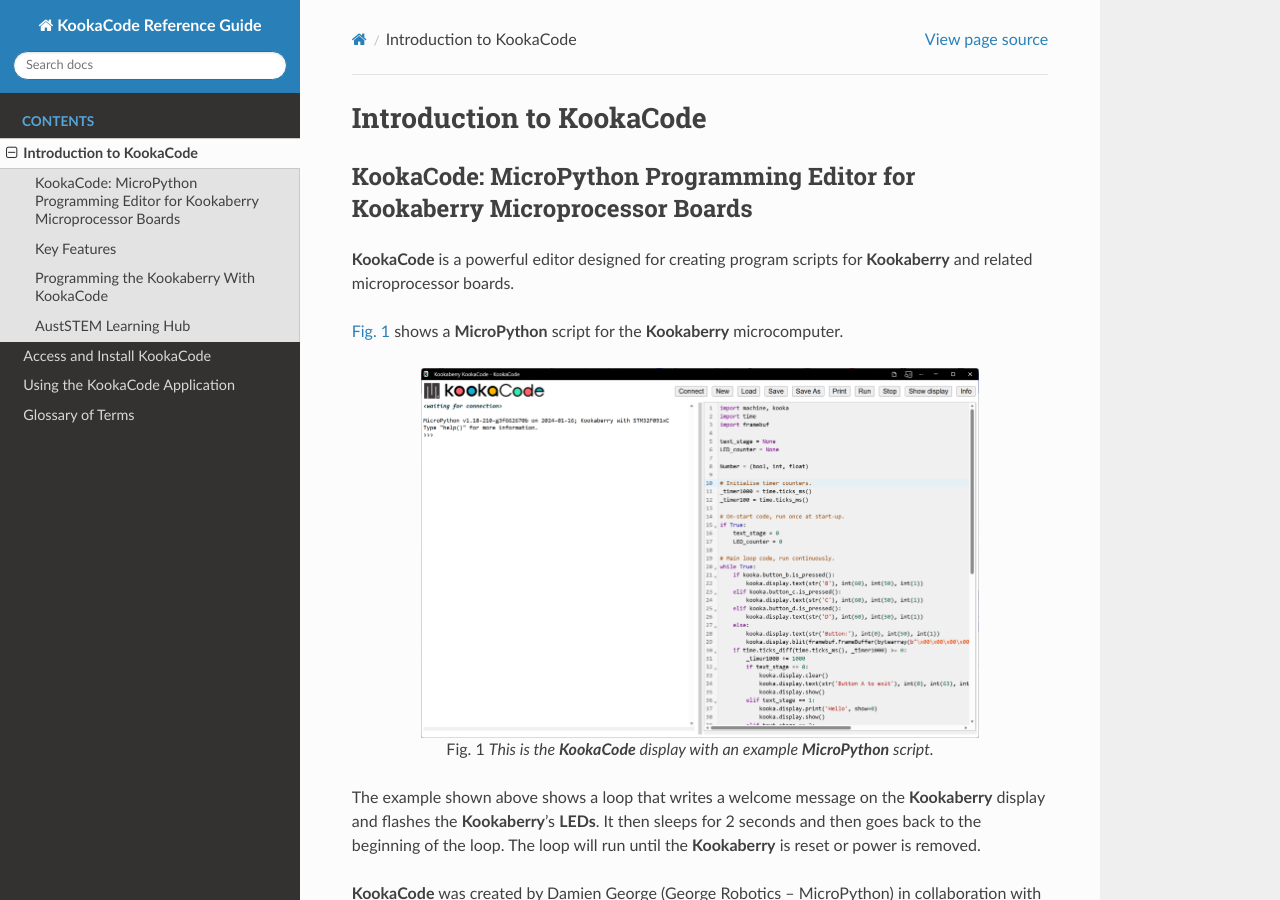
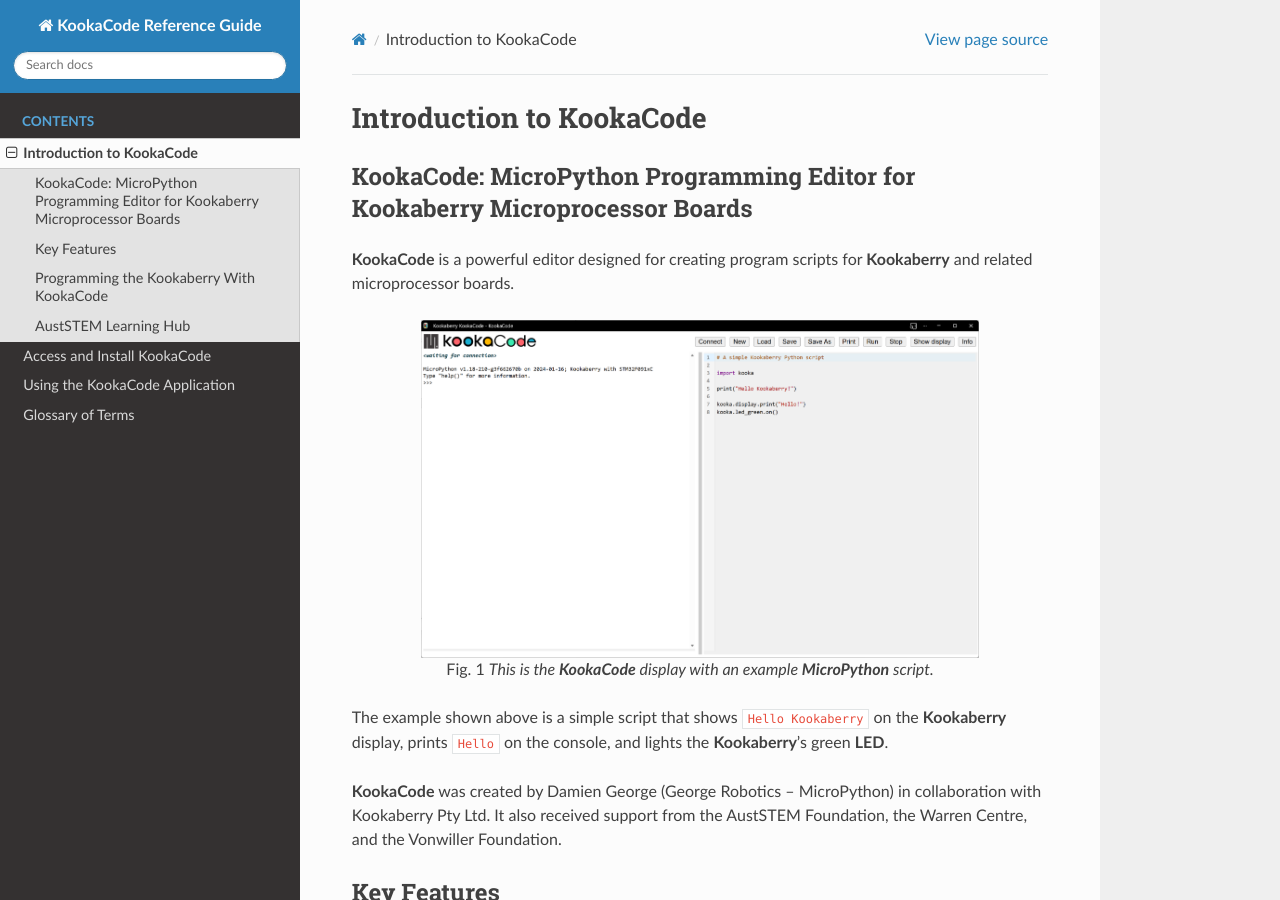
Before and after one commit to TDStrasser/KookaCode-Reference-Guide, a Sphinx documentation site: the page built from docs/source/introduction.rst, in a window 1280 px wide and 900 px high. Built offline with Sphinx 7.4.7 and the Read the Docs theme 3.1.0, drawn with Linux system fonts in a browser that asks for light colours.

Commit message:
Miscellaneous edits and corrections

```diff
--- a/docs/source/index.rst
+++ b/docs/source/index.rst
@@ -33,7 +33,7 @@
 
    If errors or issues are found in the **KookaCode Reference Guide** please `post an issue on GitHub`_.
 
-.. _post an issue on GitHub: https://github.com/TDStrasser/KookaCode-Reference/issues
+.. _post an issue on GitHub: https://github.com/TDStrasser/KookaCode-Reference-Guide/issues
 
 
 :Copyright:
--- a/docs/source/introduction.rst
+++ b/docs/source/introduction.rst
@@ -6,18 +6,16 @@
 
 **KookaCode** is a powerful editor designed for creating program scripts for **Kookaberry** and related microprocessor boards.
 
-:numref:`welcomescript` shows a **MicroPython** script for the **Kookaberry** microcomputer.
-
-.. _welcomescript:
-.. figure:: images/kcode-welcome-script.png
+.. _simplescript:
+.. figure:: images/kcode-simple-script.png
    :width: 80%
    :align: center
 
 
    This is the **KookaCode** display with an example **MicroPython** script.
 
-The example shown above shows a loop that writes a welcome message on the **Kookaberry** display and flashes the **Kookaberry**'s **LEDs**.
-It then sleeps for 2 seconds and then goes back to the beginning of the loop.  The loop will run until the **Kookaberry** is reset or power is removed.
+The example shown above is a simple script that shows ``Hello Kookaberry`` on the **Kookaberry** display, prints ``Hello`` on the console,
+and lights the **Kookaberry**'s green **LED**.
 
 **KookaCode** was created by Damien George (George Robotics – MicroPython) in collaboration with Kookaberry Pty Ltd.
 It also received support from the AustSTEM Foundation, the Warren Centre, and the Vonwiller Foundation.
```
Also changed, not shown: docs/source/images/kcode-simple-script.png (added), docs/source/images/kcode-welcome-script.png (deleted), docs/source/images/serial-select.png.
